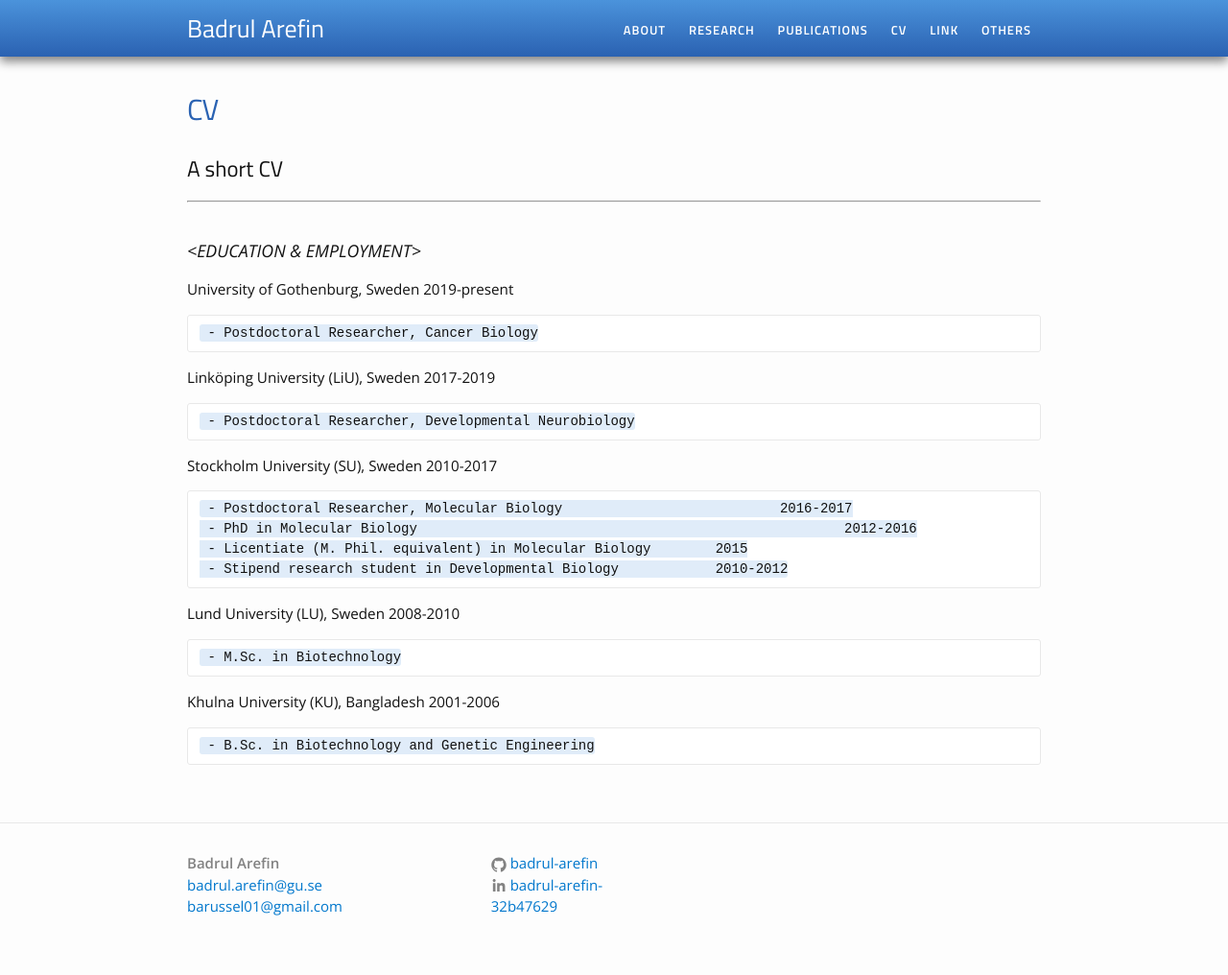
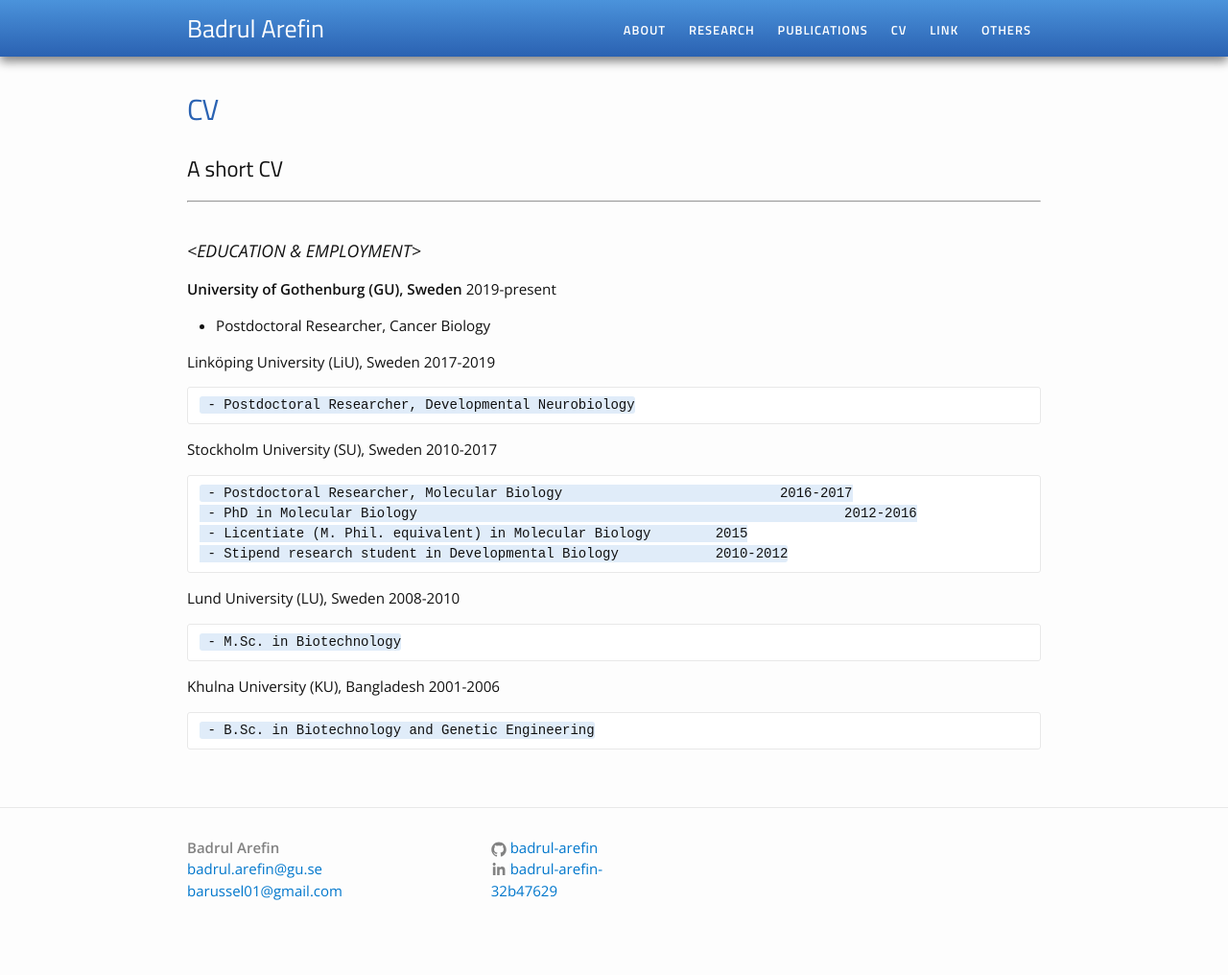
Before and after one commit to Badrul-Arefin/badrul-arefin.github.io, a Jekyll site: the page built from cv.md, in a window 1280 px wide. Shown: the whole page at 96% size. Built offline with Jekyll 4.4.1, drawn with Linux system fonts in a browser that asks for light colours.

Commit message:
Update cv.md

```diff
--- a/cv.md
+++ b/cv.md
@@ -9,8 +9,8 @@ permalink: /cv/
 
 ### <EDUCATION & EMPLOYMENT>
 
-####  University of Gothenburg, Sweden                           2019-present
-     - Postdoctoral Researcher, Cancer Biology
+<b>University of Gothenburg (GU), Sweden</b>                           2019-present
+- Postdoctoral Researcher, Cancer Biology
 
 #### Linköping University (LiU), Sweden						2017-2019
      - Postdoctoral Researcher, Developmental Neurobiology
```
